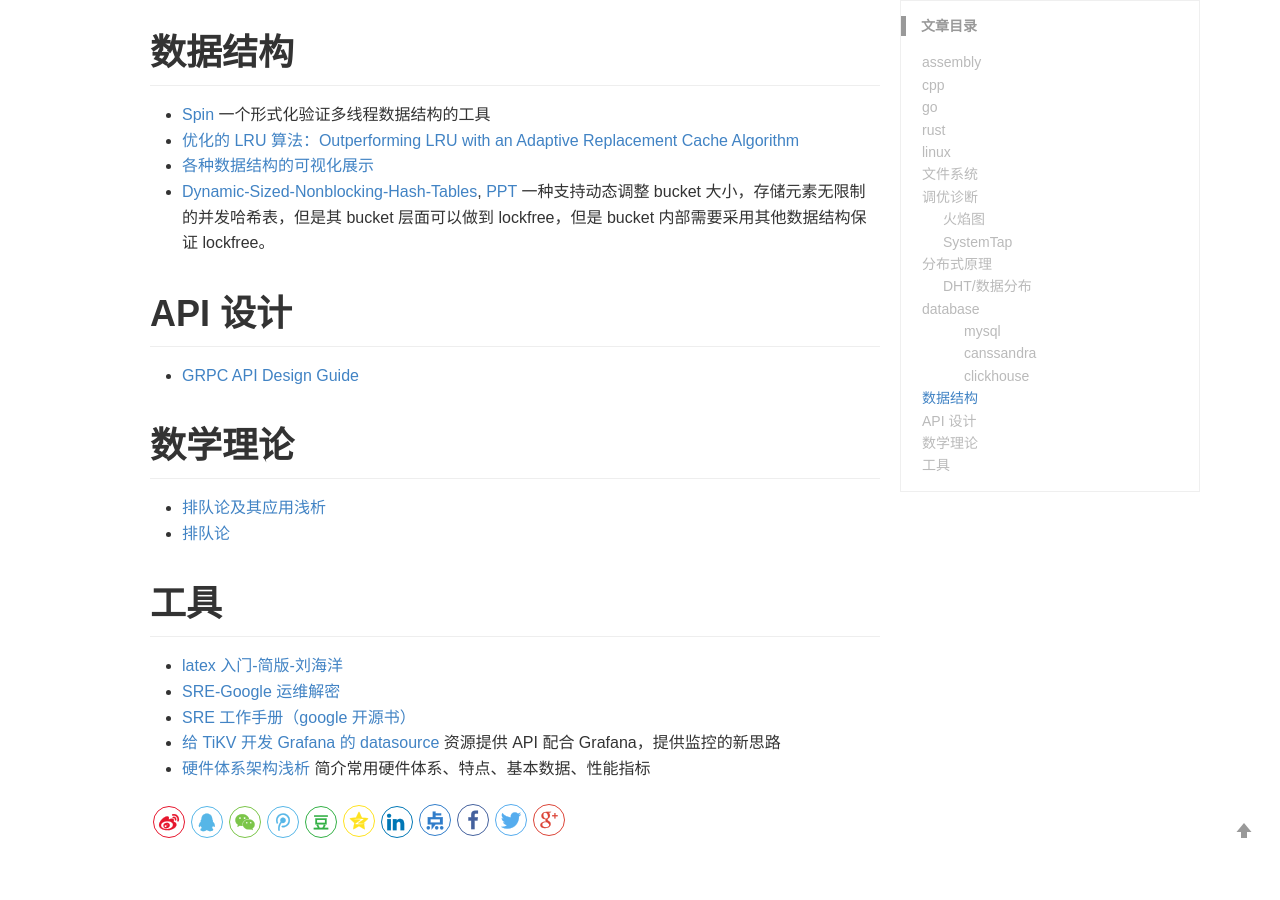
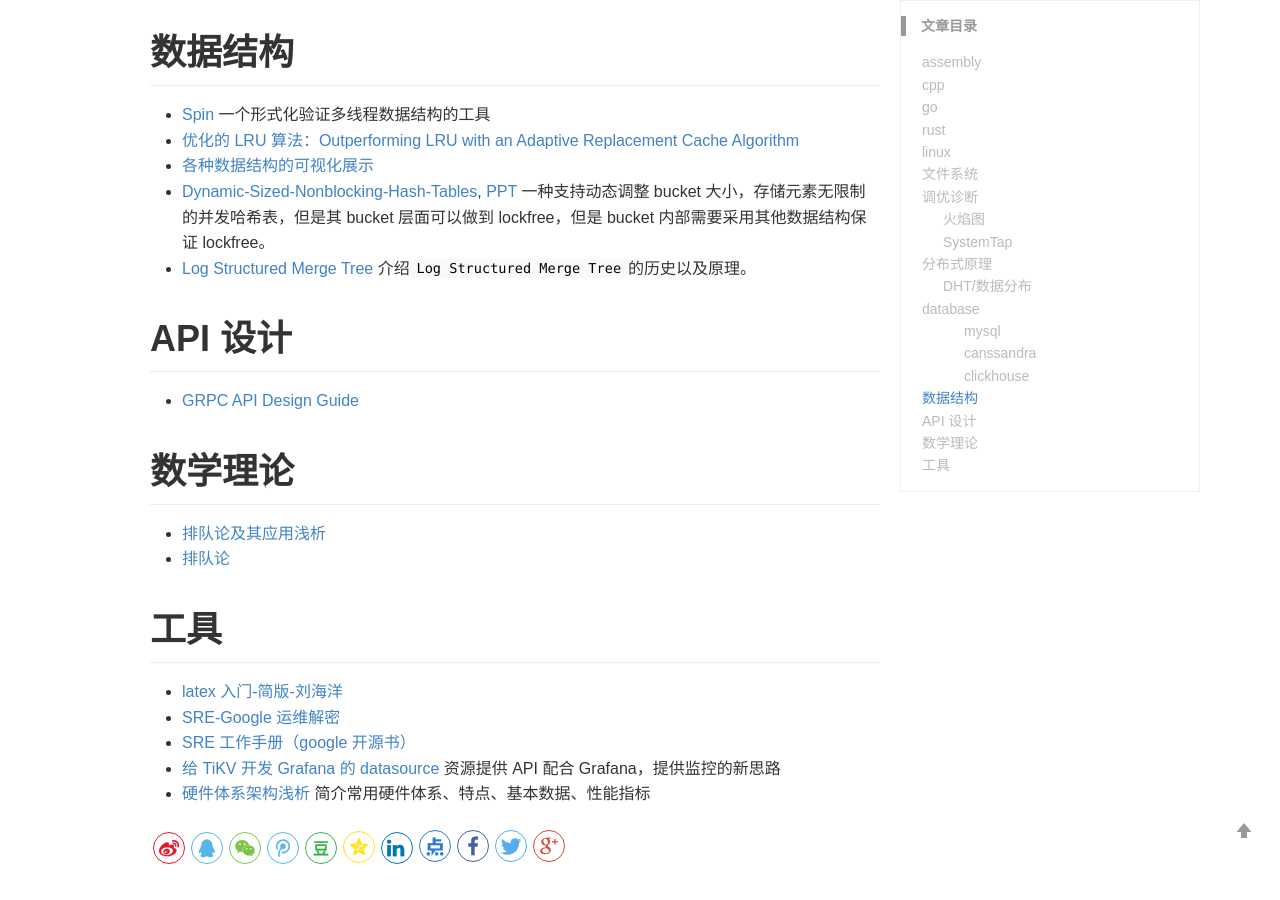
Before and after one commit to lrita/lrita.github.io, a Jekyll site: the page built from _wiki/books.md, in a window 1280 px wide and 900 px high, scrolled down 2892 px. Built offline with Jekyll 4.4.1, drawn with Linux system fonts in a browser that asks for light colours; comment, search, counter and statistics services are not loaded.

Commit message:
update _wiki/books.md

```diff
--- a/_wiki/books.md
+++ b/_wiki/books.md
@@ -93,6 +93,7 @@ keywords: 编程书籍/文档
 - [优化的 LRU 算法：Outperforming LRU with an Adaptive Replacement Cache Algorithm](/images/posts/datastructure/ARC.pdf)
 - [各种数据结构的可视化展示](https://www.cs.usfca.edu/~galles/visualization/Algorithms.html)
 - [Dynamic-Sized-Nonblocking-Hash-Tables](/images/posts/datastructure/Dynamic-Sized-Nonblocking-Hash-Tables.pdf), [PPT](/images/posts/datastructure/Dynamic-Sized_Nonblocking_Hash_Tables.pptx) 一种支持动态调整 bucket 大小，存储元素无限制的并发哈希表，但是其 bucket 层面可以做到 lockfree，但是 bucket 内部需要采用其他数据结构保证 lockfree。
+- [Log Structured Merge Tree](/images/posts/database/lsmtree-170129180333.pdf) 介绍`Log Structured Merge Tree`的历史以及原理。
 
 # API 设计
 
```
Also changed, not shown: 1 other file.
